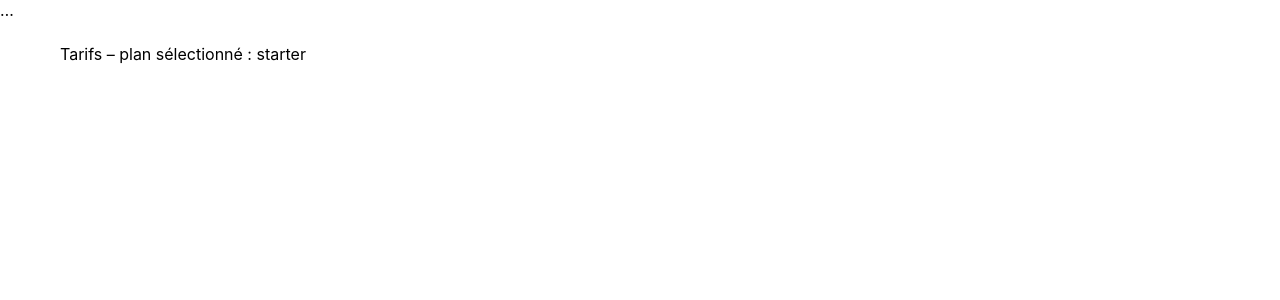
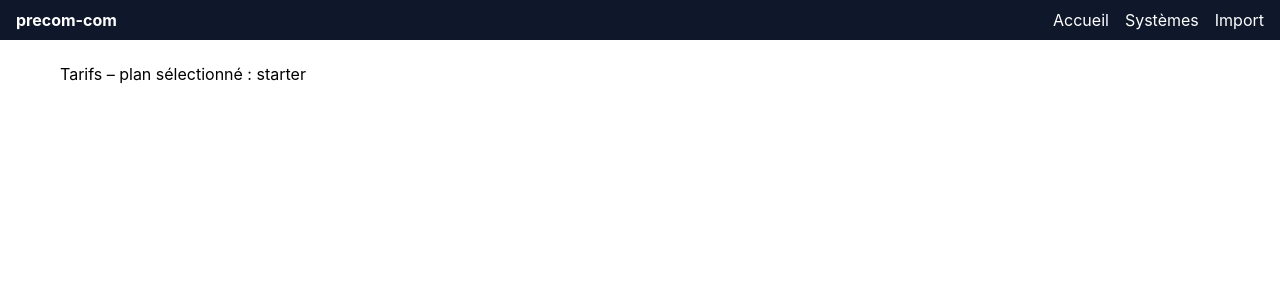
Before and after one commit to dominiqueBERNARD34/precom-com-app, a Next.js app: page /pricing in a window 1280 px wide. Shown: the top 300 px of the page. Built offline with nearby package versions, Linux system fonts and the light colour scheme.

Commit message:
Update layout.tsx

```diff
--- a/app/layout.tsx
+++ b/app/layout.tsx
@@ -1,20 +1,41 @@
-// src/app/layout.tsx
-import { Suspense } from 'react'; // ⬅️ AJOUT
-
-export const metadata = { title: 'precom-com', description: 'Commissioning assisté IA' }
+// app/layout.tsx
+export const metadata = { title: 'precom-com', description: 'Commissioning assisté IA' };
 
 export default function RootLayout({ children }: { children: React.ReactNode }) {
   return (
     <html lang="fr">
-      <body style={{ margin:0, fontFamily:'Inter, system-ui, Arial' }}>
-        <header>…</header>
-        <main style={{ maxWidth:1160, margin:'24px auto', padding:'0 16px' }}>
-          {/* ⬇️ AJOUT : Suspense global */}
-          <Suspense fallback={<div />}>
-            {children}
-          </Suspense>
+      <body style={{ margin: 0, fontFamily: 'Inter, system-ui, Arial' }}>
+        <header
+          style={{
+            position: 'sticky',
+            top: 0,
+            zIndex: 10,
+            background: '#0f172a',
+            color: '#fff',
+            padding: '10px 16px',
+            display: 'flex',
+            alignItems: 'center',
+            justifyContent: 'space-between',
+          }}
+        >
+          <div style={{ fontWeight: 700 }}>precom-com</div>
+          <nav style={{ display: 'flex', gap: 16 }}>
+            <a href="/" style={{ color: '#fff', textDecoration: 'none' }}>
+              Accueil
+            </a>
+            <a href="/systems" style={{ color: '#fff', textDecoration: 'none' }}>
+              Systèmes
+            </a>
+            <a href="/tab-lab" style={{ color: '#fff', textDecoration: 'none' }}>
+              Import
+            </a>
+          </nav>
+        </header>
+
+        <main style={{ maxWidth: 1160, margin: '24px auto', padding: '0 16px' }}>
+          {children}
         </main>
       </body>
     </html>
-  )
+  );
 }
```
